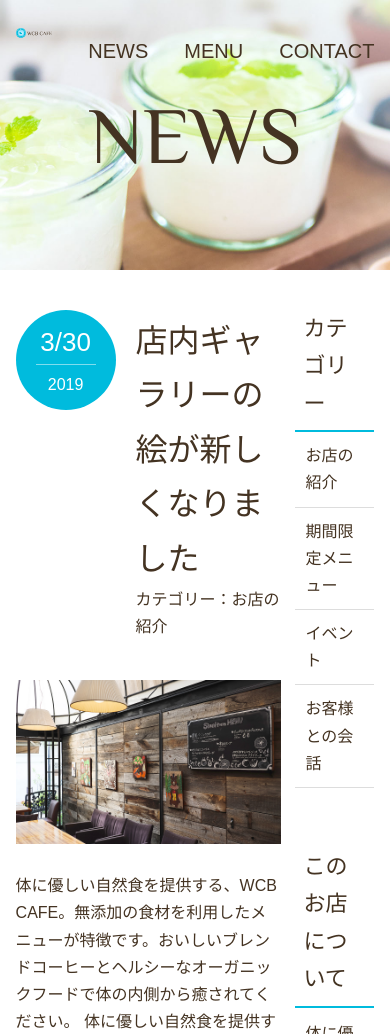
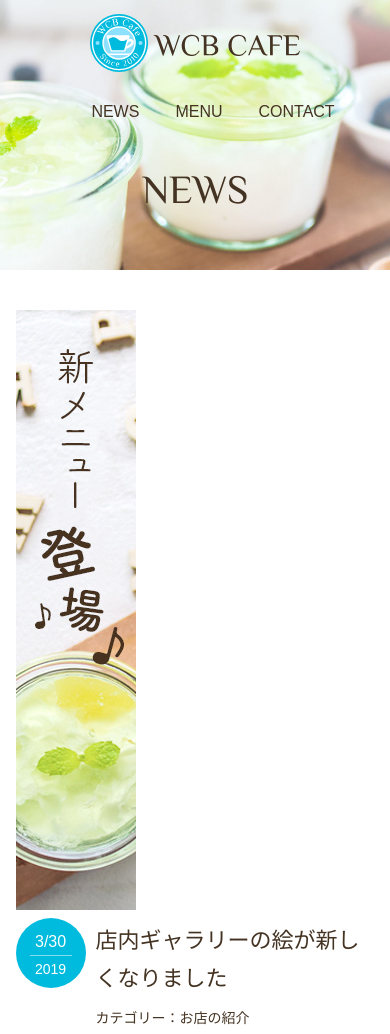
Before and after one commit to tagworks61/main, a plain HTML site: page news.html in a window 390 px wide. Shown: the top 1034 px of the page. Drawn offline with Linux system fonts and the light colour scheme; some packages are replaced by stand-ins of ours.

Commit message:
Add files via upload

```diff
--- a/css/style.css
+++ b/css/style.css
@@ -5,17 +5,21 @@
 html {
     font-size: 100%;
 }
-body{
+
+body {
     font-family: "Yu Gothic Medium", "游ゴシック Medium", YuGothic, "游ゴシック体", "ヒラギノ角ゴ Pro W3", sans-serif;
     line-height: 1.7;
     color: #432;
 }
+
 a {
     text-decoration: none;
 }
+
 img {
     max-width: 100%;
 }
+
 .wrapper {
     max-width: 1100px;
     margin: 0 auto;
@@ -35,6 +39,7 @@ img {
     text-transform: uppercase;
     font-weight: normal;
 }
+
 .sub-title {
     font-size: 1.375rem;
     padding: 0 8px 8px;
@@ -50,6 +55,7 @@ img {
     border-radius: 5px;
     padding: 18px 32px;
 }
+
 .button:hover {
     background: #0090aa;
 }
@@ -65,10 +71,12 @@ iframe {
     display: flex;
     justify-content: space-between;
 }
+
 .logo {
     width: 210px;
     margin-top: 14px;
 }
+
 .main-nav {
     display: flex;
     font-size: 1.25rem;
@@ -76,12 +84,15 @@ iframe {
     margin-top: 34px;
     list-style: none;
 }
+
 .main-nav li {
     margin-left: 36px;
 }
+
 .main-nav a {
     color: #432;
 }
+
 .main-nav a:hover {
     color: #0bd;
 }
@@ -92,13 +103,16 @@ iframe {
     background-image: url(../images/main-bg.jpg);
     min-height: 100vh;
 }
+
 #home .page-title {
     text-transform: none;
 }
+
 .home-content {
     text-align: center;
     margin-top: 10%;
 }
+
 .home-content p {
     font-size: 1.125rem;
     margin: 10px 0 42px;
@@ -131,12 +145,14 @@ footer p {
 
 /* 記事部分 */
 article {
-    width: 74%;
+    width: 60%;
+    order: 2;
 }
 
 /* サイドバー部分 */
 aside {
     width: 22%;
+    order: 3;
 }
 
 .news-contents {
@@ -166,7 +182,7 @@ aside {
 
 .post-date span {
     font-size: 1rem;
-    border-top: 1px rgba(255, 255, 255,.5) solid;
+    border-top: 1px rgba(255, 255, 255, .5) solid;
     padding-top: 6px;
     display: block;
     width: 60%;
@@ -196,6 +212,10 @@ aside p {
     padding: 12px 10px;
 }
 
+.ad {
+    order: 1;
+}
+
 .sub-menu {
     margin-bottom: 60px;
     list-style: none;
@@ -214,3 +234,75 @@ aside p {
 .sub-menu a:hover {
     color: #0bd;
 }
+
+/* モバイル版
+------------------------------------------ */
+@media (max-width: 600px) {
+    .page-title {
+        font-size: 2.5rem;
+    }
+
+    .page-header {
+        flex-direction: column;
+        align-items: center;
+    }
+
+    /* NEWS */
+    .news-contents {
+        flex-direction: column;
+
+        article,
+        aside {
+            width: 100%;
+        }
+    }
+}
+
+/* HEADER */
+.main-nav {
+    font-size: 1rem;
+    margin-top: 10px;
+}
+
+/* HOME */
+.home-content {
+    margin-top: 20%;
+}
+
+#news .page-title {
+    margin-top: 30px;
+}
+
+aside {
+    margin-top: 60px;
+}
+
+.post-info {
+    margin-bottom: 30px;
+}
+
+.post-date {
+    width: 70px;
+    height: 70px;
+    font-size: 1rem;
+}
+
+.post-date span {
+    font-size: 0.875rem;
+    padding-top: 2px;
+}
+
+.post-title {
+    font-size: 1.375rem;
+}
+
+.post-cat {
+    font-size: 0.875rem;
+    margin-top: 10px;
+}
+
+.post-title,
+.post-cat {
+    margin-left: 80px;
+}
+}
--- a/news.html
+++ b/news.html
@@ -64,6 +64,9 @@
                     体に優しい自然食を提供する、WCB CAFE。無添加の食材を利用したメニューが特徴です。おいしいブレンドコーヒーとヘルシーなオーガニックフードで体の内側から癒されてください。
                 </p>
             </aside><!-- /.news-contents -->
+            <div class="ad">
+                <img src="images/banner.jpg" alt="新メニュー登場">
+            </div>
         </div>
 
         <footer>
```
Also changed, not shown: images/banner.jpg (added).
